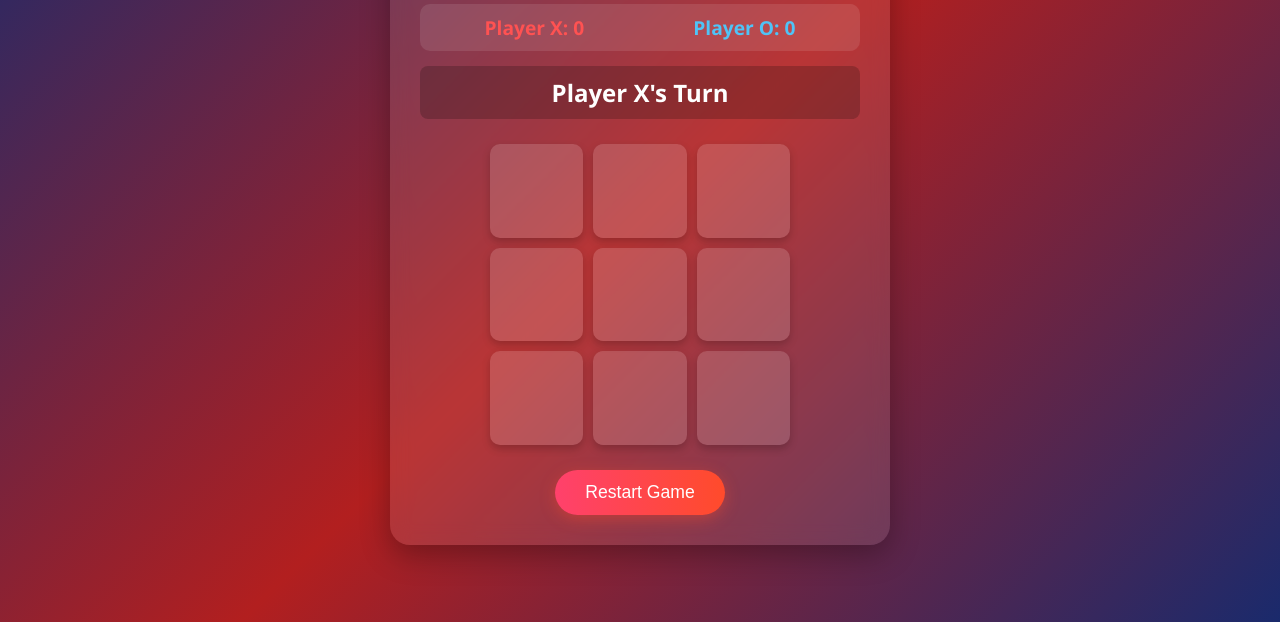
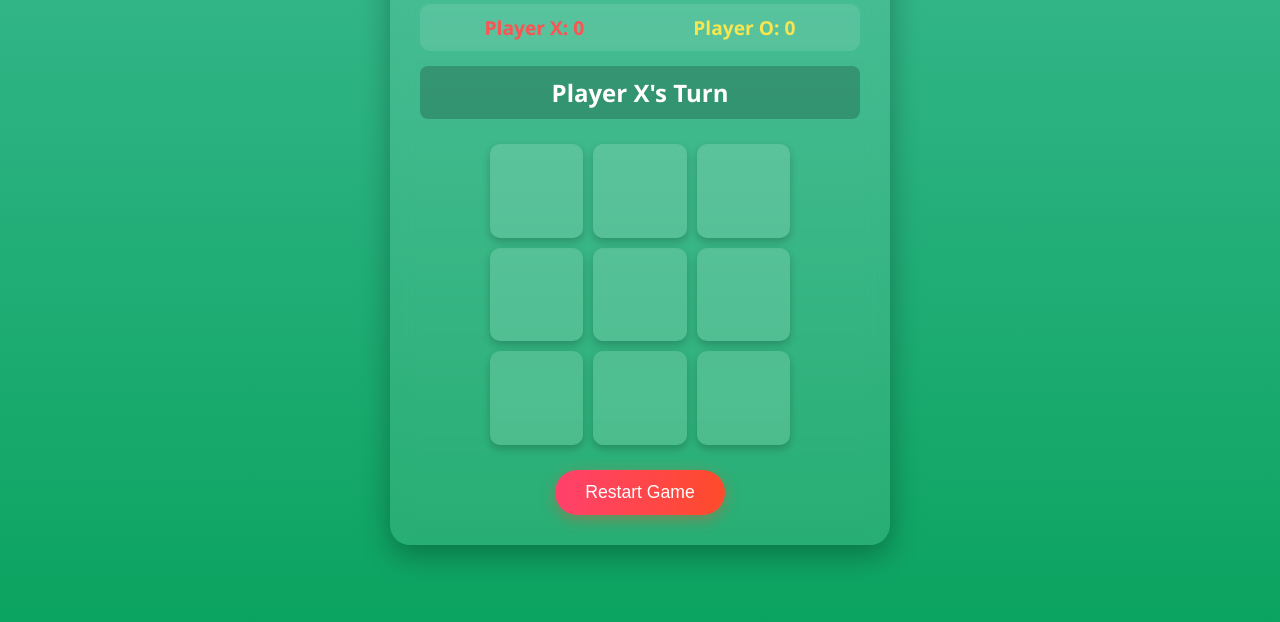
Before and after one commit to JustinReyes28/TikTakToe, a plain HTML site: page index.html in a window 1280 px wide. Shown: the part 178-800 px from the top of the page. Drawn offline with Linux system fonts and the light colour scheme.

Commit message:
Change the Backround gradient and tweak the colors for better visiblity

```diff
--- a/styles.css
+++ b/styles.css
@@ -6,7 +6,7 @@
 
 body {
     font-family: 'Segoe UI', Tahoma, Geneva, Verdana, sans-serif;
-    background: linear-gradient(135deg, #1a2a6c, #b21f1f, #1a2a6c);
+    background: linear-gradient(to top, #0ba360 0%, #3cba92 100%);
     min-height: 100vh;
     display: flex;
     justify-content: center;
@@ -55,7 +55,7 @@ h1 {
 }
 
 .player-o {
-    color: #4fc3f7;
+    color: #f7e64f;
 }
 
 #status {
@@ -102,7 +102,7 @@ h1 {
 }
 
 .cell.o {
-    color: #4fc3f7;
+    color: #f7e64f;
 }
 
 .cell.win {
```
